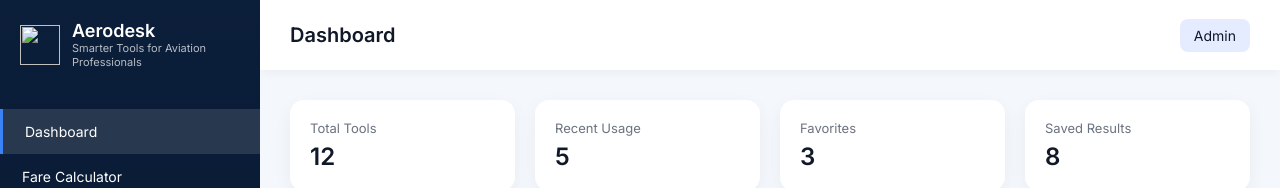
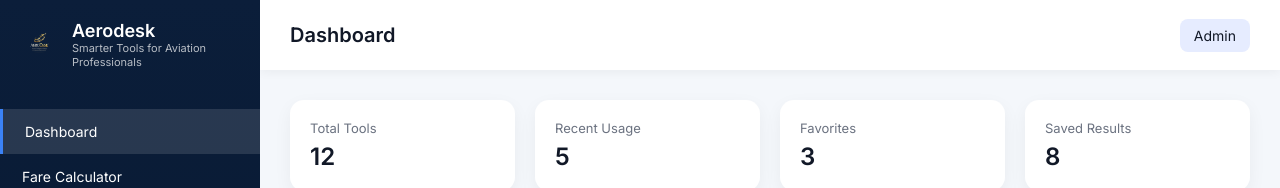
Before and after one commit to zubairrayeen6635/aviation-platform, a plain HTML site: page index.html in a window 1280 px wide. Shown: the top 188 px of the page. Drawn offline with Linux system fonts and the light colour scheme.

Commit message:
Update index.html

```diff
--- a/index.html
+++ b/index.html
@@ -21,8 +21,7 @@
 
 <div class="brand">
 
-<img src="logo.png" class="logo">
-
+<img src="assets/css/logo.png" class="logo">
 <div class="brand-text">
 
 <h2>Aerodesk</h2>
```
